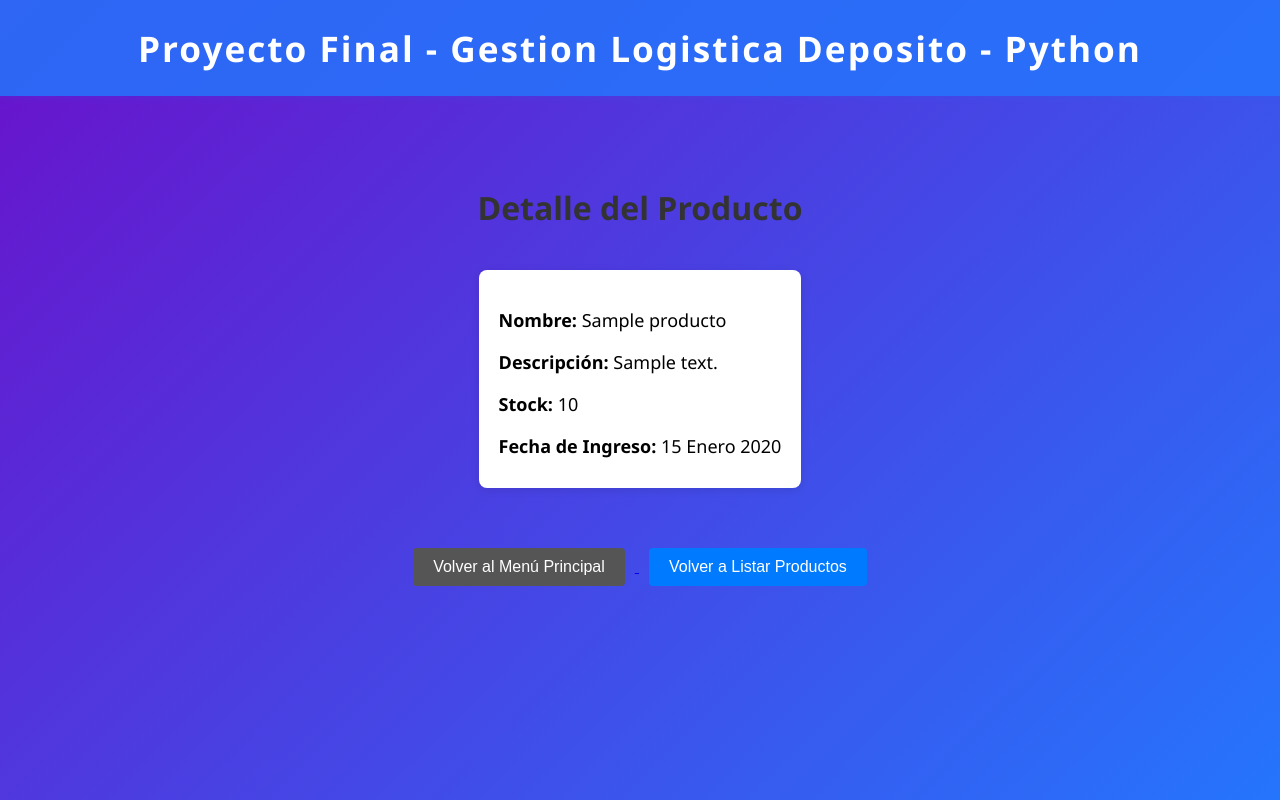
After one commit to nperiotti/PROYECTO_FINAL, a Django app: page /detalle-producto/1/ in a window 1280 px wide. The commit adds this page. Run offline with Django 5.2, Linux system fonts and the light colour scheme; tables that the repository leaves empty hold one stand-in row (values such as "Sample post").

Commit message:
Creacion de Vistas basadas en Clases para Producto

```diff
--- a/App_Usuarios/models.py
+++ b/App_Usuarios/models.py
@@ -29,7 +29,7 @@ class Producto(models.Model):
     nombre = models.CharField(max_length=100)
     descripcion = models.TextField()
     stock = models.IntegerField()
-    fecha_ingreso = models.DateField(auto_now_add=True)
+    fecha_ingreso = models.DateField(null=True, blank=True)
 
     def __str__(self):
         return f"{self.nombre} - {self.descripcion} - ${self.stock}"
--- a/App_Usuarios/templates/App_Usuarios/crear-producto.html
+++ b/App_Usuarios/templates/App_Usuarios/crear-producto.html
@@ -8,7 +8,7 @@
 <form action="" method="post">
     {% csrf_token %}
     {{ form.as_p }}
-    <button type="submit">Crear Producto</button>
+    <button type="submit">Guardar</button>
     <a href="{% url 'home' %}"><button type="button">Volver Menu Principal</button></a>
 </form>
 {% endblock content %}
--- /dev/null
+++ b/App_Usuarios/templates/App_Usuarios/detalle-producto.html
@@ -0,0 +1,21 @@
+{% extends "home.html" %}
+
+{% block content %}
+<h1 style="text-align: center; margin-top: 30px; color: #333;">Detalle del Producto</h1>
+
+<div style="max-width: 700px; margin: 20px auto; padding: 20px; background-color: #fff; border-radius: 8px; box-shadow: 0 2px 8px rgba(0,0,0,0.1);">
+    <p style="font-size: 18px; margin-bottom: 10px;"><strong>Nombre:</strong> {{ producto.nombre }}</p>
+    <p style="font-size: 18px; margin-bottom: 10px;"><strong>Descripción:</strong> {{ producto.descripcion }}</p>
+    <p style="font-size: 18px; margin-bottom: 10px;"><strong>Stock:</strong> {{ producto.stock }}</p>
+    <p style="font-size: 18px; margin-bottom: 10px;"><strong>Fecha de Ingreso:</strong> {{ producto.fecha_ingreso }}</p>
+</div>
+
+<div style="text-align: center; margin-top: 30px;">
+    <a href="{% url 'home' %}">
+        <button style="background-color: #555; color: white; border: none; padding: 10px 20px; border-radius: 4px; cursor: pointer; font-size: 16px; margin: 10px;">Volver al Menú Principal</button>
+    </a>
+    <a href="{% url 'listar-productos' %}">
+        <button style="background-color: #007BFF; color: white; border: none; padding: 10px 20px; border-radius: 4px; cursor: pointer; font-size: 16px; margin: 10px;">Volver a Listar Productos</button>
+    </a>
+</div>
+{% endblock %}
--- a/App_Usuarios/urls.py
+++ b/App_Usuarios/urls.py
@@ -7,9 +7,15 @@ path('crear-cliente/', views.crear_cliente, name='crear-cliente'),
 path("listar-clientes/", views.listar_clientes, name="listar-clientes"),
 path("crear-proveedor/", views.crear_proveedor, name="crear-proveedor"),
 path("listar-proveedores/", views.listar_proveedores, name="listar-proveedores"),
-path("crear-producto/", views.crear_producto, name="crear-producto"),
-path("listar-productos/", views.listar_productos, name="listar-productos"),
-path('productos/buscar/', views.buscar_productos, name='buscar-productos'),
 path('clientes/buscar/', views.buscar_cliente, name='buscar-cliente'),
 path('proveedores/buscar/',  views.buscar_proveedor, name='buscar-proveedores'),
+
+# Vistas basadas en clases para productos
+path("crear-producto/", views.ProductoCreateView.as_view(), name="crear-producto"),
+path("listar-productos/", views.ProductoListView.as_view(), name="listar-productos"),
+path('detalle-producto/<int:pk>/', views.ProductoDetailView.as_view(), name='detalle-producto'),
+path('editar-producto/<int:pk>/', views.ProductoUpdateView.as_view(), name='editar-producto'),
+path('eliminar-producto/<int:pk>/', views.ProductoDeleteView.as_view(), name='eliminar-producto'),
+path('productos/buscar/', views.buscar_productos, name='buscar-productos'),
+path('about/', views.about, name='about'),
 ]
--- a/App_Usuarios/views.py
+++ b/App_Usuarios/views.py
@@ -2,12 +2,17 @@ from django.shortcuts import render, redirect
 from django.http import HttpResponse
 from .models import Cliente, Proveedor, Producto
 from .forms import ClienteForm, ProveedorForm, ProductoForm
+from django.views.generic import ListView, CreateView, UpdateView, DeleteView, DetailView
+from django.urls import reverse_lazy
 
 
 # Crear vista para la página de inicio
 
 def home(request):
     return render(request, 'home.html')
+
+def about(request):
+    return render(request, 'App_Usuarios/about.html')
 
 # Crear cliente, proveedor y producto
 
@@ -51,23 +56,6 @@ def crear_proveedor(request):
     form = ProveedorForm()
     return render(request, 'App_Usuarios/crear-proveedor.html', {"form": form})
 
-def crear_producto(request):
-    if request.method == 'POST':
-        form = ProductoForm(request.POST)
-        if form.is_valid():
-            producto = Producto(
-                nombre=form.cleaned_data['nombre'],
-                descripcion=form.cleaned_data['descripcion'],
-                stock=form.cleaned_data['stock'],
-                fecha_ingreso=form.cleaned_data['fecha_ingreso']
-            )
-            producto.save()
-            form = ProductoForm()  # Reciclo el formulario para que esté vacío después de guardar
-            return render(request, 'App_Usuarios/crear-producto.html', {"form": form})
-
-    form = ProductoForm()
-    return render(request, 'App_Usuarios/crear-producto.html', {"form": form})
-
 
 # Listar clientes, proveedores y productos
 
@@ -80,10 +68,43 @@ def listar_proveedores(request):
     proveedores = Proveedor.objects.all()
     return render(request, 'App_Usuarios/listar-proveedores.html', {"proveedores": proveedores})
 
-def listar_productos(request):
+#def listar_productos(request):
     productos = Producto.objects.all()
     return render(request, 'App_Usuarios/listar-productos.html', {"productos": productos})
 
+#Vistas basadas en clases para productos
+
+class ProductoCreateView(CreateView):
+    model = Producto
+    form_class = ProductoForm
+    template_name = 'App_Usuarios/crear-producto.html'
+    success_url = reverse_lazy('listar-productos')
+
+class ProductoListView(ListView):
+    model = Producto
+    template_name = 'App_Usuarios/listar-productos.html'
+    context_object_name = 'productos'
+
+class ProductoUpdateView(UpdateView):
+    model = Producto
+    form_class = ProductoForm
+    template_name = 'App_Usuarios/crear-producto.html'
+    success_url = reverse_lazy('listar-productos')
+
+class ProductoDetailView(DetailView):
+    model = Producto
+    template_name = 'App_Usuarios/detalle-producto.html'
+    context_object_name = 'producto'
+
+class ProductoDeleteView(DeleteView):
+    model = Producto
+    template_name = 'App_Usuarios/eliminar-producto.html'
+    success_url = reverse_lazy('listar-productos')
+
+
+
+
+# Buscar clientes, proveedores y productos
 
 def buscar_cliente(request):
     if request.method == 'GET':
--- a/Proyecto_Gestion_Logistica/urls.py
+++ b/Proyecto_Gestion_Logistica/urls.py
@@ -1,23 +1,11 @@
-"""
-URL configuration for Proyecto_Gestion_Logistica project.
-
-The `urlpatterns` list routes URLs to views. For more information please see:
-    https://docs.djangoproject.com/en/5.2/topics/http/urls/
-Examples:
-Function views
-    1. Add an import:  from my_app import views
-    2. Add a URL to urlpatterns:  path('', views.home, name='home')
-Class-based views
-    1. Add an import:  from other_app.views import Home
-    2. Add a URL to urlpatterns:  path('', Home.as_view(), name='home')
-Including another URLconf
-    1. Import the include() function: from django.urls import include, path
-    2. Add a URL to urlpatterns:  path('blog/', include('blog.urls'))
-"""
 from django.contrib import admin
+from django.conf.urls.static import static
 from django.urls import path, include
+from django.conf import settings
 
 urlpatterns = [
     path('admin/', admin.site.urls),
     path('', include('App_Usuarios.urls')),
 ]
+
+urlpatterns += static(settings.MEDIA_URL, document_root=settings.MEDIA_ROOT)
--- a/Templates/home.html
+++ b/Templates/home.html
@@ -14,14 +14,16 @@
     <main style="display:flex; flex-direction:column; align-items:center; justify-content:center; min-height:70vh;">
         {% block content %}
         <section style="background:rgba(255,255,255,0.97); border-radius:28px; box-shadow:0 8px 32px rgba(0,0,0,0.12); padding:56px 40px; text-align:center; max-width:480px;">
-            <h2 style="color:#2575fc; font-size:2rem; margin-bottom:20px;">¡Bienvenido!</h2>
-            <p style="color:#444; font-size:1.15rem; margin-bottom:32px;">
-                Esta es la página principal de tu proyecto final de gestión logística.<br>
-                Falta personalizarla pero de a poco va a ir tomando forma.<br>
-            </p>
+            <h2 style="color:#2575fc; font-size:2rem; margin-bottom:20px;">¡Bienvenido al Proyecto Final del Curso de Python!</h2>
+            <h2 style="color:#444; font-size:1.15rem; margin-bottom:32px;">Comision 83010 </h2>
+                Profesor: Miguel Rodenas<br>
+                Alumno: Nelson Alberto Periotti<br>
 
-            </a>
-
+<div style="margin-top:20px; display:flex; justify-content:center;">
+                <a href="http://127.0.0.1:8000/about/" style="padding:14px 28px; border-radius:10px; background:#ff5722; color:#fff; font-size:1.2rem; font-weight:bold; text-decoration:none; box-shadow:0 4px 8px rgba(0,0,0,0.2); transition:background 0.3s;">
+                    QUIEN SOY
+                </a>
+            </div>
             <!-- Aquí los botones para asignar URLs -->
             <div style="margin-top:30px; display:flex; flex-wrap:wrap; gap:10px; justify-content:center;">
                 <a href="http://127.0.0.1:8000/crear-cliente/" style="padding:10px 20px; border-radius:8px; background:#4CAF50; color:#fff; font-size:1rem; text-decoration:none; display:inline-block;">Crear Cliente</a>
@@ -33,9 +35,9 @@
                 <a href="http://127.0.0.1:8000/clientes/buscar/" style="padding:10px 20px; border-radius:8px; background:#FF9800; color:#fff; font-size:1rem; text-decoration:none; display:inline-block;">Buscar Cliente</a>
                 <a href="http://127.0.0.1:8000/proveedores/buscar/" style="padding:10px 20px; border-radius:8px; background:#FF9800; color:#fff; font-size:1rem; text-decoration:none; display:inline-block;">Buscar Proveedor</a>
                 <a href="http://127.0.0.1:8000/productos/buscar/" style="padding:10px 20px; border-radius:8px; background:#FF9800; color:#fff; font-size:1rem; text-decoration:none; display:inline-block;">Buscar Producto</a>
+
+
             </div>
         </section>
         {% endblock %}
     </main>
-    <footer style="width:100%; background:rgba(37,117,252,0.85); color:#fff; text-align:center; padding:18px 0; font-size:1rem; position:fixed; left:0; bottom:0;">
-        &copy; {{ year|default:"2025" }} - Hecho con <span style="color:#e25555;">&#10084
```
Also changed, not shown: App_Usuarios/forms.py (+5 -5 lines), App_Usuarios/templates/App_Usuarios/Home(1).html (deleted, +0 -33 lines), App_Usuarios/templates/App_Usuarios/about.html (added, +28 -0 lines), App_Usuarios/templates/App_Usuarios/buscar-productos.html (+20 -9 lines), App_Usuarios/templates/App_Usuarios/eliminar-producto.html (added, +16 -0 lines), App_Usuarios/templates/App_Usuarios/listar-productos.html (+24 -8 lines).
